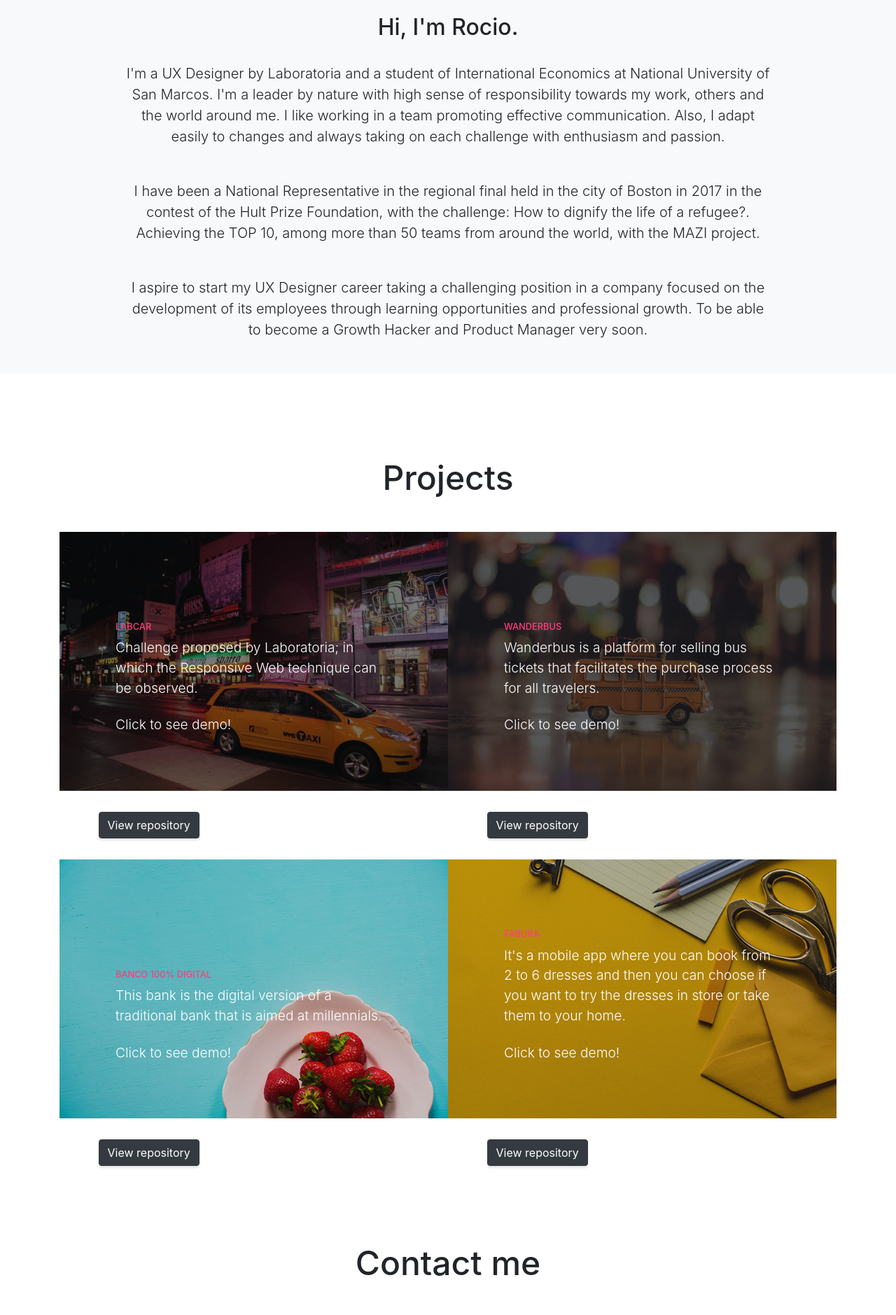
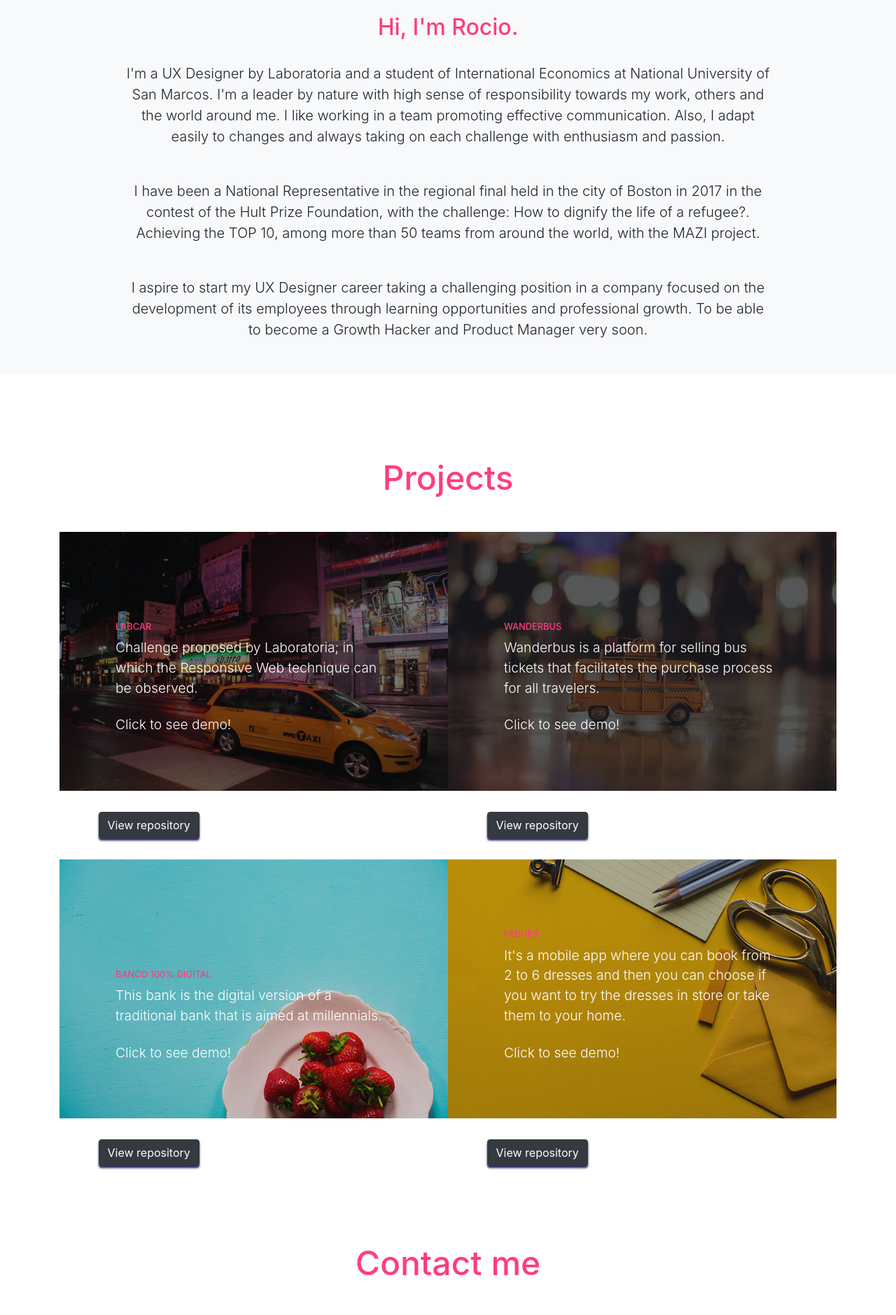
Before and after one commit to rocioqm/Portafolio, a website with bundled scripts: page index.html in a window 1280 px wide. Shown: the part 900-2779 px from the top of the page at 70% size. Built offline with nearby package versions, Linux system fonts and the light colour scheme.

Commit message:
estilos parte dos

```diff
--- a/index.html
+++ b/index.html
@@ -66,7 +66,7 @@
       <div class="container text-center">
         <div class="row">
           <div class="col-lg-10 mx-auto">
-            <h2>Hi, I'm Rocio. </h2>
+            <h2 class="header">Hi, I'm Rocio. </h2>
             <br>
             <p class="lead mb-5">I'm a UX Designer by Laboratoria and a student of International Economics at National University of San Marcos. I'm a leader by nature with high
               sense of responsibility towards my work, others and the world around me. I like working in a team promoting effective communication. Also, I adapt easily to changes and always taking on each challenge with enthusiasm and passion. </p>
@@ -81,7 +81,7 @@
     <section class="content-section" id="portfolio">
       <div class="container">
         <div class="content-section-heading text-center">
-          <h2 class="mb-5">Projects</h2>
+          <h2 class="mb-5 header">Projects</h2>
         </div>
         <div class="row no-gutters">
           <div class="col-lg-6">
@@ -147,7 +147,7 @@
     <!-- Footer -->
     <footer class="footer text-center" id="contact">
       <div class="content-section-heading text-center">
-        <h2 class="mb-5">Contact me</h2>
+        <h2 class="mb-5 header">Contact me</h2>
         <p class="lead mb-5">I'm ready to work together! Contact me through the following channels:</p>
       </div>
       <div class="container">
--- a/main.css
+++ b/main.css
@@ -25,3 +25,8 @@
 .header2 {
   color:#ff3d7e;
 }
+
+.btn-dark {
+  background-color: #e449ff;
+  color: white;
+}
```
Also changed, not shown: css/stylish-portfolio.min.css.
